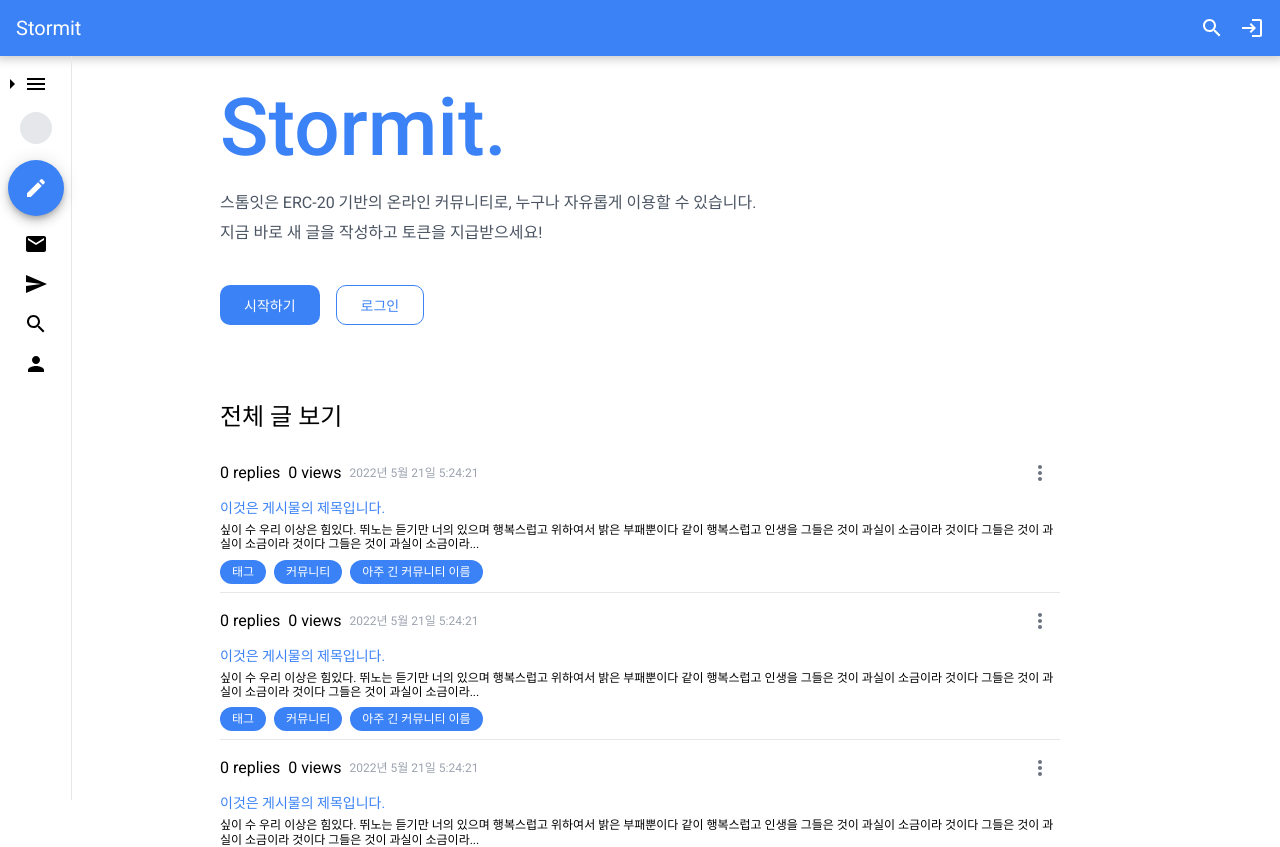
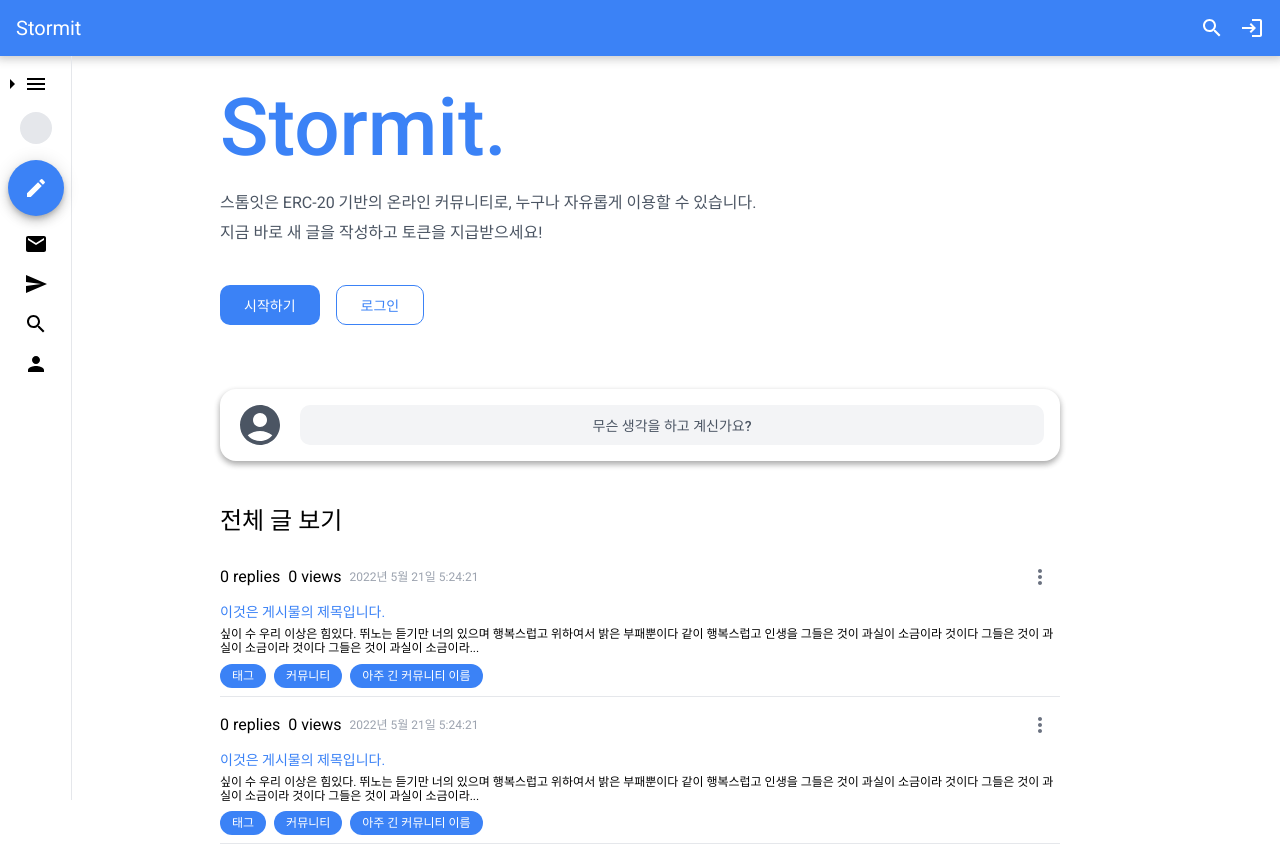
Before and after one commit to codestates/beb-04-stormit, a React (Create React App) app in the folder client/: page / in a window 1280 px wide. Shown: the top 847 px of the page. Built offline with nearby package versions, Linux system fonts and the light colour scheme.

Commit message:
add move to post component in mainpage

```diff
--- a/client/src/components/CreateAccount.tsx
+++ b/client/src/components/CreateAccount.tsx
@@ -45,8 +45,21 @@ const Cover = styled.div`
       gap: 0.6rem;
       display: flex;
       flex-direction: column;
+      justify-content: center;
       .submit {
+        margin: 1.5rem 5rem;
+        font-size: 1.2rem;
+        padding: 1.5rem;
         border: 1px solid;
+        background-color: ${palette.blue[500]};
+        color: #ffff;
+        transition: 0.3s;
+        :hover {
+          background-color: ${palette.blue[600]};
+        }
+        :active {
+          transform: scale(0.9);
+        }
       }
     }
   }
--- /dev/null
+++ b/client/src/components/MovetoPsot.tsx
@@ -0,0 +1,74 @@
+import Dialog from "./common/Dialog";
+import Input from "./common/Input";
+import Button from "./common/Button";
+import styled from "styled-components";
+import AccountCircleIcon from "@mui/icons-material/AccountCircle";
+import palette from "../styles/palette";
+import { useNavigate } from "react-router-dom";
+import { useSelector } from "../store";
+
+const Base = styled.div`
+  padding-bottom: 2rem;
+  .Intro {
+    display: flex;
+    border-radius: 1rem;
+    .profileBtn {
+      padding: 0;
+      margin-right: 1rem;
+      :hover {
+        background-color: #ffff;
+      }
+      .move-profile {
+        height: 3rem;
+        width: 3rem;
+        color: ${palette.gray[600]};
+        :hover {
+          color: ${palette.gray[700]};
+        }
+      }
+    }
+  }
+  .move-post {
+    position: relative;
+    left: 0;
+    width: 100%;
+    color: ${palette.gray[600]};
+    background-color: ${palette.gray[100]};
+    :hover {
+      background-color: ${palette.gray[200]};
+    }
+  }
+`;
+
+const MovetoPost: React.FC = () => {
+  const isLoggedIn = useSelector((state) => state.user.isLoggedIn);
+  const navigate = useNavigate();
+  const onUserProfile = () => {
+    if (isLoggedIn) {
+      navigate("/mypage");
+    } else {
+      navigate("/login");
+    }
+  };
+  const onPost = () => {
+    if (isLoggedIn) {
+      navigate("/post");
+    } else {
+      navigate("/login");
+    }
+  };
+  return (
+    <Base>
+      <Dialog className="Intro">
+        <Button className="profileBtn" onClick={onUserProfile}>
+          <AccountCircleIcon className="move-profile" />
+        </Button>
+        <Button className="move-post" onClick={onPost}>
+          무슨 생각을 하고 계신가요?
+        </Button>
+      </Dialog>
+    </Base>
+  );
+};
+
+export default MovetoPost;
--- a/client/src/pages/Home.tsx
+++ b/client/src/pages/Home.tsx
@@ -11,6 +11,7 @@ import theme from "../styles/theme";
 import palette from "../styles/palette";
 import Button from "../components/common/Button";
 import { useSelector } from "../store";
+import MovetoPost from "../components/MovetoPsot";
 
 const Base = styled.div`
   display: flex;
@@ -182,6 +183,7 @@ const Home: React.FC = () => {
               </>
             )}
           </div>
+          <MovetoPost />
           <h2 className="section-title">전체 글 보기</h2>
           <ul className="posts-wrapper">
             {postData.map((_, index) => (
--- a/client/src/pages/Login.tsx
+++ b/client/src/pages/Login.tsx
@@ -9,7 +9,6 @@ import { modalActions } from "../store/modalSlice";
 import { userActions } from "../store/userSlice";
 // 상태를 활용할 수 있는 useSelector, useDispatch -> store/index에 저장되어 있어서 redux까지가서 import할 필요가 없다
 import { useSelector, useDispatch } from "../store";
-import { Backdrop } from "@mui/material";
 import { useNavigate } from "react-router-dom";
 
 const Base = styled.div`
@@ -76,7 +75,6 @@ const LoginForm = styled.form`
     }
     :active {
       transform: scale(0.9);
-      background-color: ${palette.blue[600]};
     }
   }
 
@@ -100,16 +98,15 @@ const LoginForm = styled.form`
       padding: 0.7rem;
       border-radius: 0.3rem;
       border: none;
-      background-color: #67a74c;
+      background-color: ${palette.green[500]};
       color: #ffff;
       cursor: pointer;
       transition: 0.3s;
       :hover {
-        background-color: #36a420;
+        background-color: ${palette.green[600]};
       }
       :active {
         transform: scale(0.9);
-        background-color: #36a420;
       }
     }
   }
```
